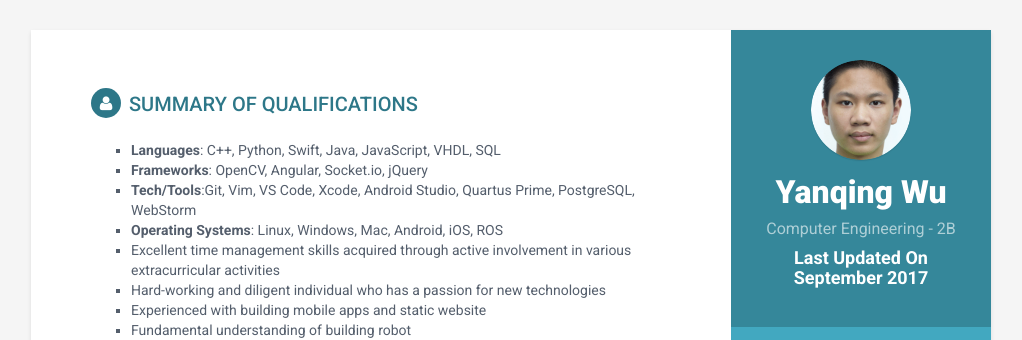
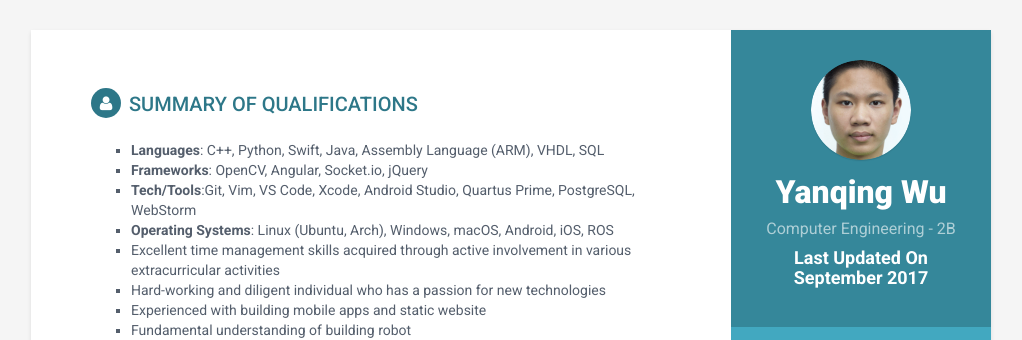
Before and after one commit to pwyq/blog, a Jekyll site: the page built from resume/index.html, in a window 1280 px wide. Shown: the top 340 px of the page, without its empty margins (129-1151 px from the left). Built offline with Jekyll 4.4.1, drawn with Linux system fonts in a browser that asks for light colours.

Commit message:
[update] ...

```diff
--- a/_includes/_resume/cv_Summary-of-Qualifications.html
+++ b/_includes/_resume/cv_Summary-of-Qualifications.html
@@ -2,10 +2,10 @@
 <h2 class="section-title"><i class="fa fa-user"></i>Summary of Qualifications</h2>
 <div class="summary">
 	<ul style="list-style-type:square">
-		<li><b>Languages</b>: C++, Python, Swift, Java, JavaScript, VHDL, SQL</li>
+		<li><b>Languages</b>: C++, Python, Swift, Java, Assembly Language (ARM), VHDL, SQL</li>
 		<li><b>Frameworks</b>: OpenCV, Angular, Socket.io, jQuery</li>
 		<li><b>Tech/Tools</b>:Git, Vim, VS Code, Xcode, Android Studio, Quartus Prime, PostgreSQL, WebStorm</li>
-		<li><b>Operating Systems</b>: Linux, Windows, Mac, Android, iOS, ROS</li>
+		<li><b>Operating Systems</b>: Linux (Ubuntu, Arch), Windows, macOS, Android, iOS, ROS</li>
 		<li>Excellent time management skills acquired through active involvement in various extracurricular activities</li>
 		<li>Hard-working and diligent individual who has a passion for new technologies</li>
 		<li>Experienced with building mobile apps and static website</li>
```
Also changed, not shown: _includes/_about/zh.md (+2 -2 lines), _posts/2018-01-01-Booklists.md (+9 -5 lines), _posts/2018-02-03-Arch-Linux-Install.md (+1 -1 lines).
